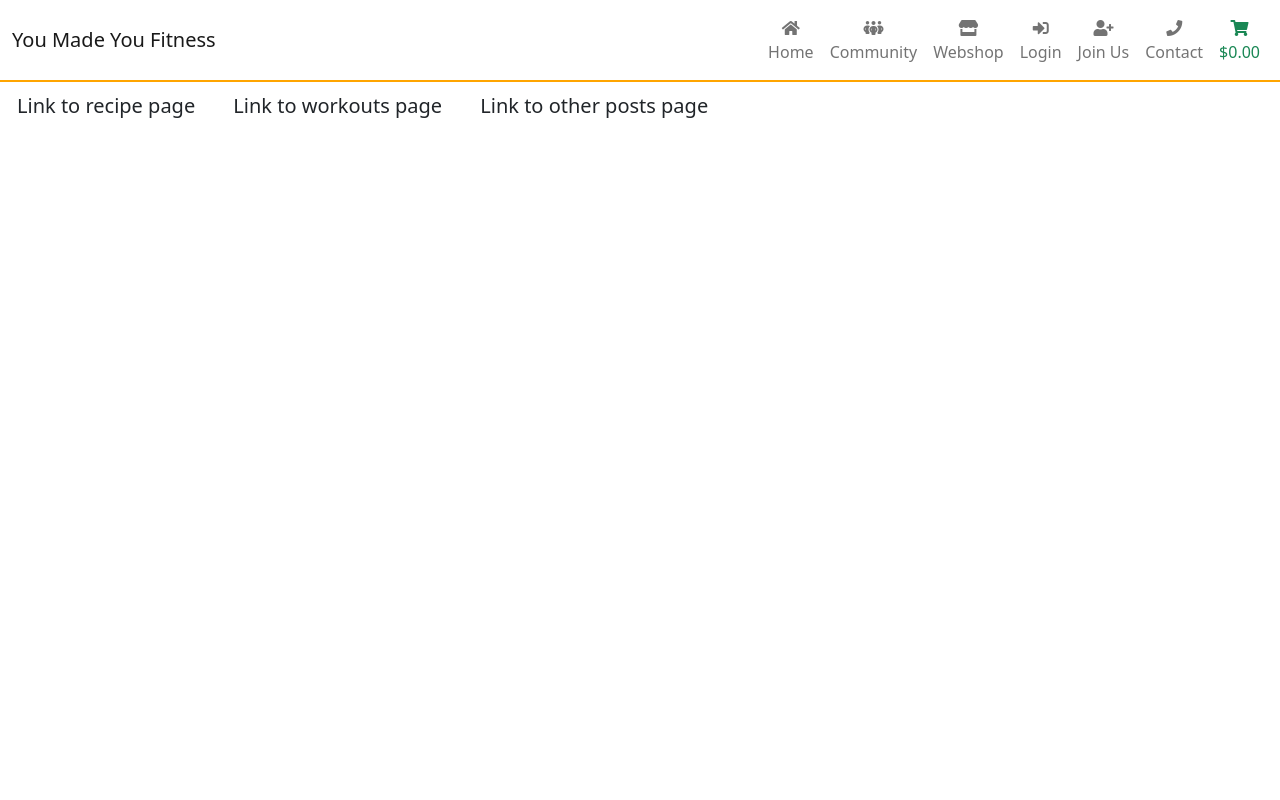
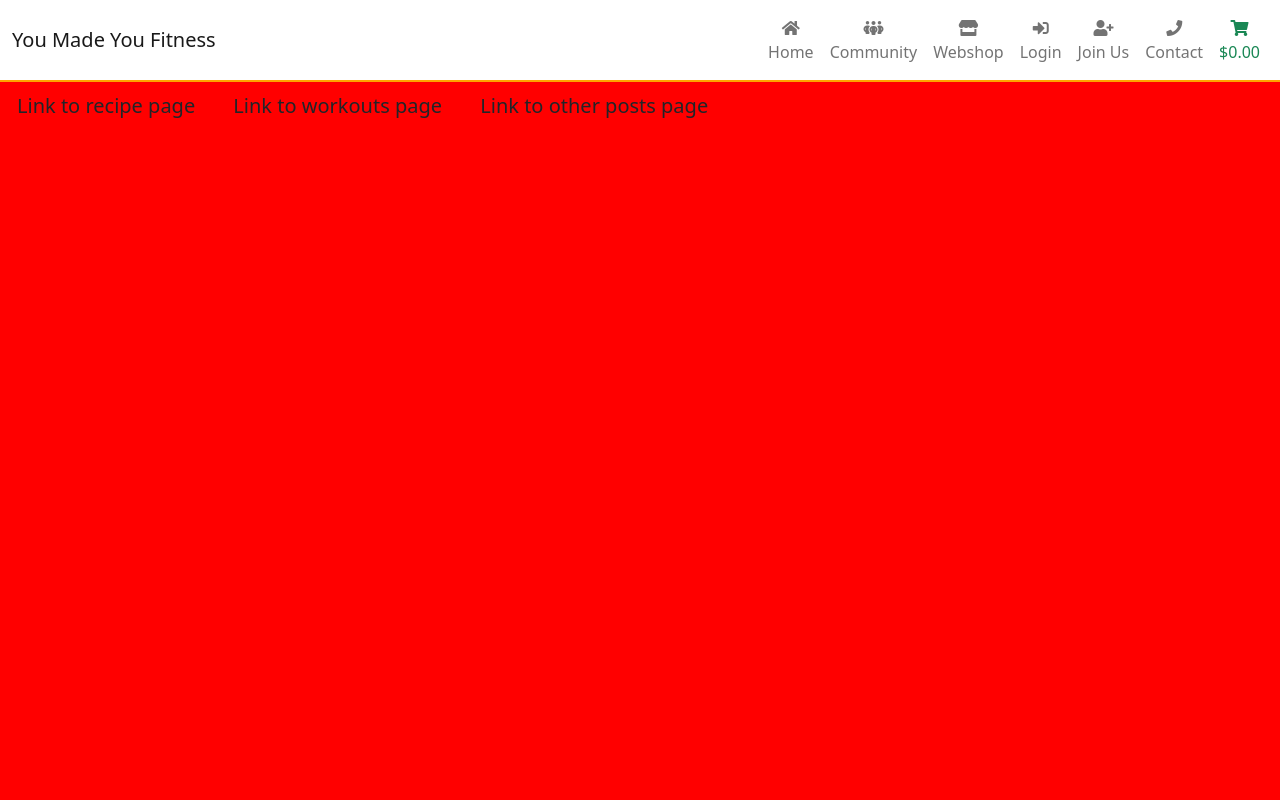
Before and after one commit to gustafsson96/you-made-you-fitness, a Django app: page /community/community/ in a window 1280 px wide. Run offline with Django 3.2, Linux system fonts and the light colour scheme; parts of the project's set-up code (start-up, migrations or seed data) failed here and were passed over; some libraries are stand-ins or nearby versions.

Commit message:
Add and link additional css community file

```diff
--- /dev/null
+++ b/community/static/community/css/community.css
@@ -0,0 +1,4 @@
+body {
+    background-color: red;
+    color: green;
+}
--- a/community/templates/community/community.html
+++ b/community/templates/community/community.html
@@ -1,4 +1,8 @@
 {% extends "base.html" %} {% load static %} {% block content %}
+
+{% block extracss %}
+<link rel="stylesheet" href="{% static 'community/css/community.css' %}">
+{% endblock %}
 
 <a href="{% url 'recipes' %}" class="btn btn-black rounded-0 btn-lg">Link to recipe page</a>
 <a href="{% url 'workouts' %}" class="btn btn-black rounded-0 btn-lg">Link to workouts page</a>
--- a/community/templates/community/other_post_page.html
+++ b/community/templates/community/other_post_page.html
@@ -1,4 +1,8 @@
 {% extends "base.html" %} {% load static %} {% block content %}
+
+{% block extracss %}
+<link rel="stylesheet" href="{% static 'community/css/community.css' %}">
+{% endblock %}
 
 <div class="container-fluid">
     <div class="row">
--- a/community/templates/community/recipe_post_page.html
+++ b/community/templates/community/recipe_post_page.html
@@ -1,4 +1,8 @@
 {% extends "base.html" %} {% load static %} {% block content %}
+
+{% block extracss %}
+<link rel="stylesheet" href="{% static 'community/css/community.css' %}">
+{% endblock %}
 
 <div class="container-fluid">
     <div class="row">
--- a/community/templates/community/workout_post_page.html
+++ b/community/templates/community/workout_post_page.html
@@ -1,4 +1,8 @@
 {% extends "base.html" %} {% load static %} {% block content %}
+
+{% block extracss %}
+<link rel="stylesheet" href="{% static 'community/css/community.css' %}">
+{% endblock %}
 
 <div class="container-fluid">
     <div class="row">
```
